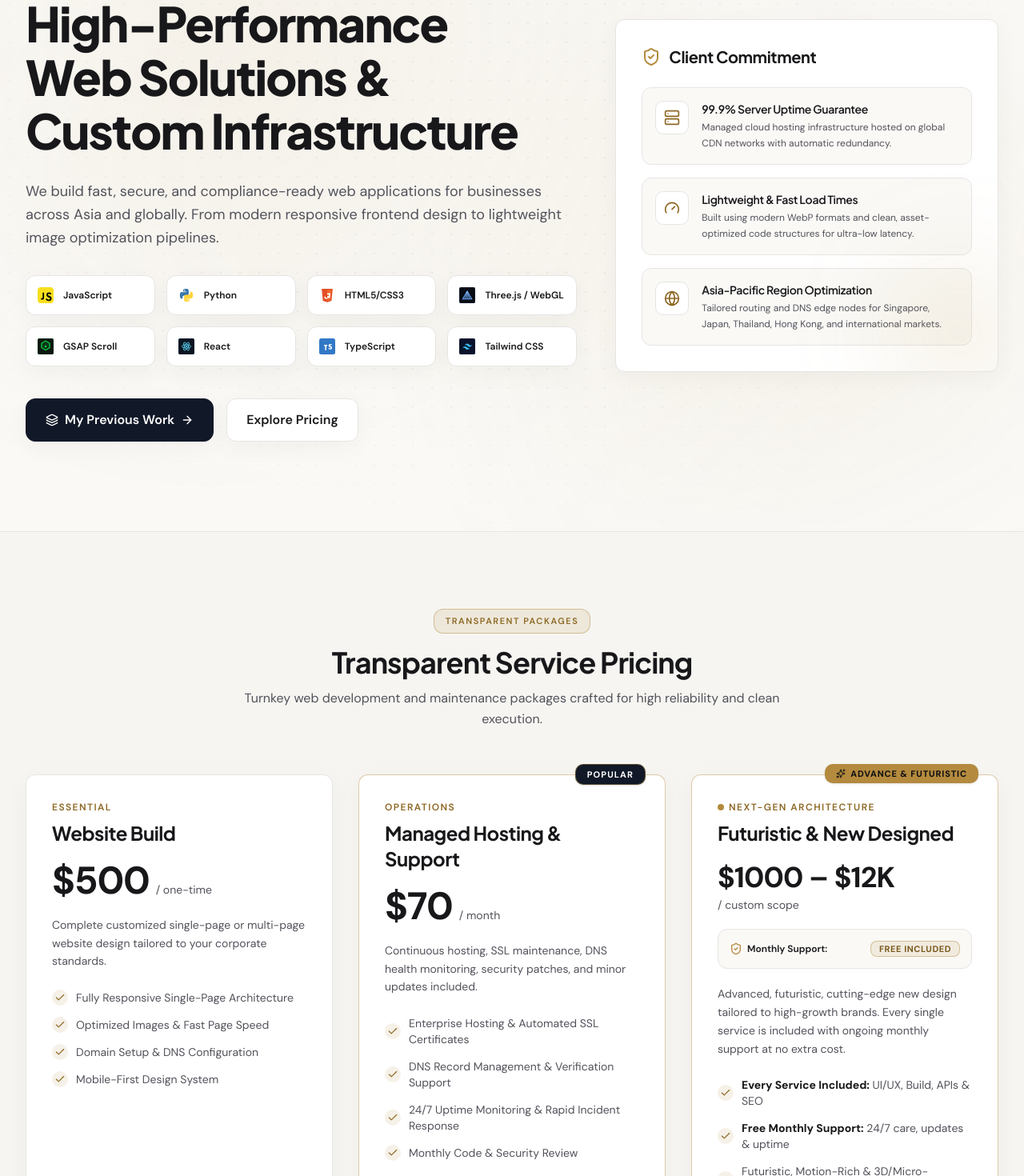
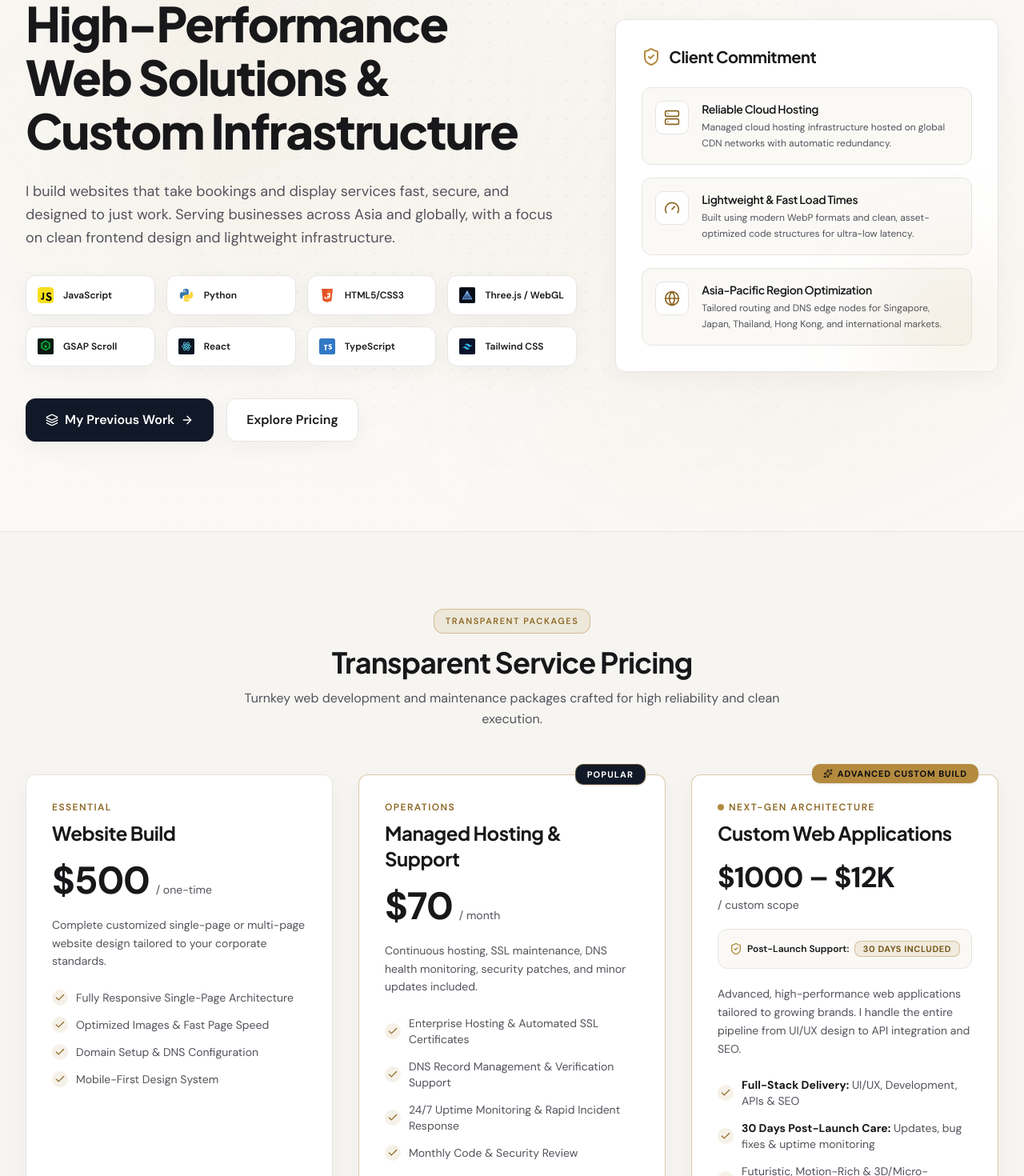
Before and after one commit to thunder-202/DevSupport-Asia-Web-Engineering-WebP-Optimizer, a React (Vite) app: page / in a window 1280 px wide. Shown: the part 240-1710 px from the top of the page at 80% size. Built offline with nearby package versions, Linux system fonts and the light colour scheme; no server answers.

Commit message:
refactor: update value proposition and fix data type
Refine branding copy to focus on booking-oriented web solutions and correct the project ID data type to ensure consistency.

```diff
--- a/src/App.tsx
+++ b/src/App.tsx
@@ -838,8 +838,7 @@ export default function App() {
                 </h1>
 
                 <p className="text-lg text-[var(--text-secondary)] leading-relaxed max-w-2xl">
-                  We build fast, secure, and compliance-ready web applications for businesses across Asia and globally.
-                  From modern responsive frontend design to lightweight image optimization pipelines.
+                  I build websites that take bookings and display services fast, secure, and designed to just work. Serving businesses across Asia and globally, with a focus on clean frontend design and lightweight infrastructure.
                 </p>
 
                 {/* Technology Skills Grid directly inside left column */}
@@ -972,7 +971,7 @@ export default function App() {
                         <Server className="w-5 h-5" />
                       </div>
                       <div>
-                        <h4 className="font-semibold text-sm text-[var(--text-primary)]">99.9% Server Uptime Guarantee</h4>
+                        <h4 className="font-semibold text-sm text-[var(--text-primary)]">Reliable Cloud Hosting</h4>
                         <p className="text-xs text-[var(--text-secondary)] mt-1 leading-relaxed">
                           Managed cloud hosting infrastructure hosted on global CDN networks with automatic redundancy.
                         </p>
@@ -1130,7 +1129,7 @@ export default function App() {
               <div className="bg-[var(--bg-surface)] rounded-[12px] p-8 border border-[var(--border-gold)] shadow-[var(--card-shadow)] luxury-card-hover relative flex flex-col justify-between group">
                 <div className="absolute -top-3.5 right-6 px-3.5 py-1 bg-[var(--accent-gold)] text-[#0B0D12] text-[11px] font-bold rounded-[10px] uppercase tracking-[0.08em] shadow-sm flex items-center gap-1.5">
                   <Sparkles className="w-3 h-3" />
-                  ADVANCE &amp; FUTURISTIC
+                  ADVANCED CUSTOM BUILD
                 </div>
                 <div>
                   <div className="text-xs font-semibold text-[var(--text-gold)] uppercase tracking-[0.12em] mb-2 flex items-center gap-1.5">
@@ -1138,7 +1137,7 @@ export default function App() {
                     Next-Gen Architecture
                   </div>
                   <h3 className="text-2xl font-bold text-[var(--text-primary)] tracking-[-0.02em] flex items-center gap-2">
-                    Futuristic &amp; New Designed
+                    Custom Web Applications
                   </h3>
                   <div className="my-5 flex flex-wrap items-baseline gap-1">
                     <span className="text-3xl sm:text-4xl font-extrabold text-[var(--text-primary)] tracking-tight tabular-nums">
@@ -1150,15 +1149,15 @@ export default function App() {
                   <div className="p-3.5 mb-5 rounded-[12px] bg-[var(--bg-subtle)] border border-[var(--border-subtle)] flex items-center justify-between text-xs">
                     <span className="text-[var(--text-primary)] font-semibold flex items-center gap-1.5">
                       <ShieldCheck className="w-4 h-4 text-[var(--accent-gold)]" />
-                      Monthly Support:
+                      Post-Launch Support:
                     </span>
                     <span className="px-2.5 py-0.5 rounded-[8px] bg-[var(--bg-gold-tint)] text-[var(--text-gold-strong)] font-bold uppercase tracking-wider text-[11px] border border-[var(--border-gold)]">
-                      FREE Included
+                      30 DAYS INCLUDED
                     </span>
                   </div>
 
                   <p className="text-sm text-[var(--text-secondary)] mb-6 leading-relaxed">
-                    Advanced, futuristic, cutting-edge new design tailored to high-growth brands. Every single service is included with ongoing monthly support at no extra cost.
+                    Advanced, high-performance web applications tailored to growing brands. I handle the entire pipeline from UI/UX design to API integration and SEO.
                   </p>
 
                   <ul className="space-y-3.5 text-sm text-[var(--text-secondary)] mb-8">
@@ -1166,13 +1165,13 @@ export default function App() {
                       <div className="w-5 h-5 rounded-full bg-[var(--bg-gold-tint)] flex items-center justify-center text-[var(--text-gold)] shrink-0">
                         <Check className="w-3.5 h-3.5" />
                       </div>
-                      <span><strong className="text-[var(--text-primary)]">Every Service Included:</strong> UI/UX, Build, APIs &amp; SEO</span>
+                      <span><strong className="text-[var(--text-primary)]">Full-Stack Delivery:</strong> UI/UX, Development, APIs &amp; SEO</span>
                     </li>
                     <li className="flex items-center gap-2.5">
                       <div className="w-5 h-5 rounded-full bg-[var(--bg-gold-tint)] flex items-center justify-center text-[var(--text-gold)] shrink-0">
                         <Check className="w-3.5 h-3.5" />
                       </div>
-                      <span><strong className="text-[var(--text-primary)]">Free Monthly Support:</strong> 24/7 care, updates &amp; uptime</span>
+                      <span><strong className="text-[var(--text-primary)]">30 Days Post-Launch Care:</strong> Updates, bug fixes &amp; uptime monitoring</span>
                     </li>
                     <li className="flex items-center gap-2.5">
                       <div className="w-5 h-5 rounded-full bg-[var(--bg-gold-tint)] flex items-center justify-center text-[var(--text-gold)] shrink-0">
@@ -1199,7 +1198,7 @@ export default function App() {
                   href="#contact"
                   className="w-full py-3 px-4 rounded-[12px] bg-[var(--btn-primary-bg)] hover:bg-[var(--btn-primary-hover-bg)] text-[var(--btn-primary-text)] hover:text-[var(--btn-primary-hover-text)] font-semibold text-sm text-center shadow-sm transition-all duration-300 flex items-center justify-center gap-2"
                 >
-                  Request Futuristic Project
+                  Let&apos;s Discuss Your Build
                   <ChevronRight className="w-4 h-4" />
                 </a>
               </div>
--- a/src/data/projectsData.ts
+++ b/src/data/projectsData.ts
@@ -198,7 +198,7 @@ export const HARDCODED_PROJECTS: PortfolioItem[] = [
    isPermanent: true,
    },
    {
-    id:'115',
+    id: 115,
     title:'MAISON SOLÈNE',
     category:'Salon and BeautyParlour',
     description:'A local service provider relied on manual phone calls for bookings, missing out on potential customers after operating hours. Action: Developed an intuitive front-end dashboard featuring clear call-to-action sections, structured navigation, and client-side form validation. Result: Reduced manual scheduling friction and provided a polished 24/7 digital touchpoint to boost client conversions.',
```
